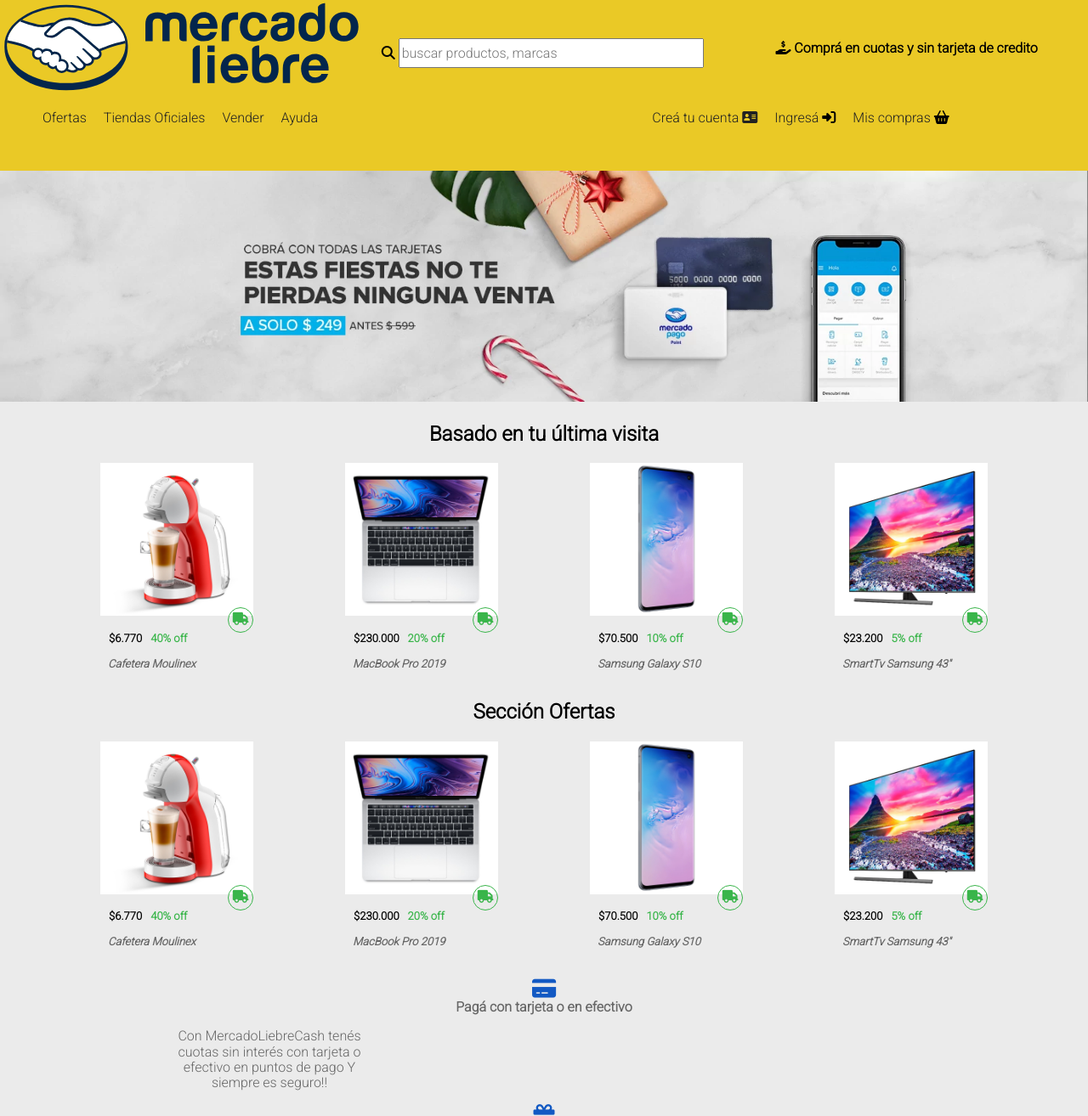
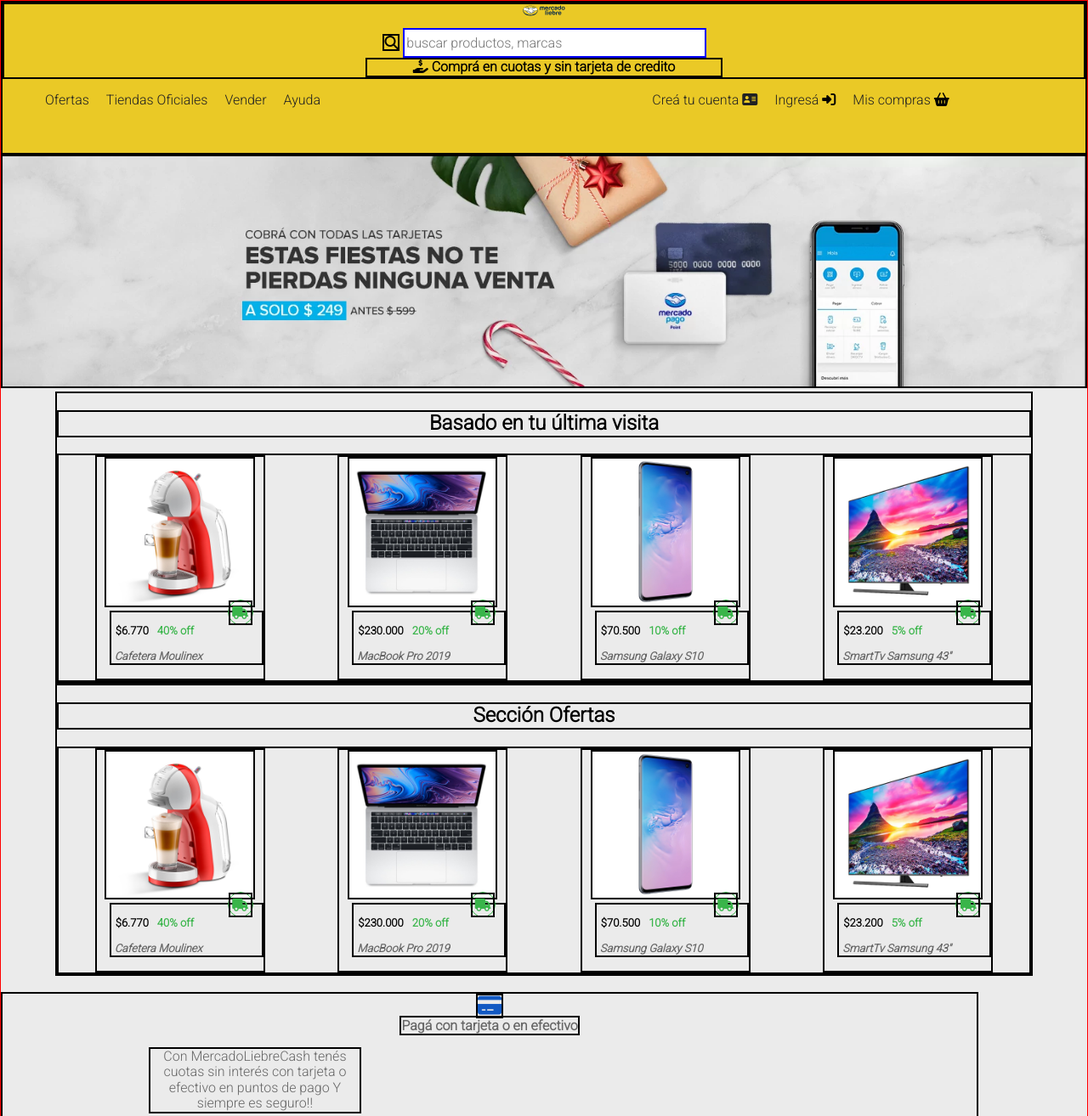
Before and after one commit to Sergio200x/mercadoliebre, a website: page views/home.html in a window 1280 px wide. Shown: the top 1314 px of the page at 85% size. Drawn offline with Linux system fonts and the light colour scheme.

Commit message:
subiendo

```diff
--- a/public/css/style.css
+++ b/public/css/style.css
@@ -11,6 +11,7 @@
     width: 100%;
     font-family: 'Roboto', sans-serif;
     margin: auto;
+    border: solid 2px black;
 
 }
 
@@ -21,6 +22,7 @@
     align-items: center;
     margin-top: 10px;
     margin-left: 0px;
+    border: solid 2px blue;
 }
 
 .barraIcono
@@ -56,6 +58,8 @@
 body
 {
     background-color: #ebebeb;
+    border: solid 1px red;
+    width: 100%;
 }
 
 
@@ -66,12 +70,14 @@
     background-color: #ebebeb;
     text-align: center;
     margin: auto;
+    border: solid 2px black;
 }
 .seccion2
 {   width: 90%;
     background-color: #ebebeb;
     text-align: center;
     margin: auto;
+    border: solid 2px black;
 }
 
 main img
@@ -79,11 +85,13 @@
     width: 90%;
     margin-bottom: 0;
     height: 90%;
+    border: solid 2px black;
 
 }
 
 h2{
     text-align: center;
+    border: solid 2px black;
 
 }
 
@@ -102,6 +110,7 @@
     position: absolute;
     right: 10px;
     top: -15px;
+
  }
 
 .carrito i
@@ -116,6 +125,7 @@
 
 .comprar{
     font-size: medium;
+    border: solid 2px black;
 }
 
 .mainarticulos1
@@ -124,6 +134,7 @@
     flex-wrap: wrap;
     align-items: center;
     justify-content: center;
+    border: solid 2px black;
 }
 
 .mainarticulos2
@@ -132,6 +143,7 @@
     flex-wrap: wrap;
     align-items: center;
     justify-content: center;
+    border: solid 2px black;
 }
 
 article
@@ -140,6 +152,7 @@
     margin:auto;
     text-align: center;
     width: 340px;
+    border: solid 2px black;
 
 
 }
@@ -152,17 +165,19 @@
     position: relative;
     padding: 0;
     margin-left:15px;
-
+    border: solid 2px black;
 }
 article i
 {   color:#39b54a ;
     margin-bottom: 10px;
+    border: solid 2px black;
 
 }
 
 .contenedorPDN
 {
-    background-color:#ebebeb;;
+    background-color:#ebebeb;
+    border: solid 2px black;;
 }
 
 
@@ -172,11 +187,14 @@
 header div i
 {
     margin-left: 20px;
+    border: solid 2px black;
 }
 
 footer
 {
     text-align: center;
+    border: solid 2px black;
+    width: 90%;
 
 }
 
@@ -185,6 +203,7 @@
   margin-left: 15%;
   margin-right:15% ;
   color: #666;
+  border: solid 2px black;
 
 }
 
@@ -192,11 +211,13 @@
 
     color:#1259c3;
     font-size: 25PX;
+    border: solid 2px black;
 }
 
 footer strong
 {
     color: #666;
+    border: solid 2px black;
 }
 
 @media (min-width:360px)
@@ -221,27 +242,36 @@
  {
      display: block;
      padding: 0;
+     border: solid 2px black;
  }
 
  .nav2div
  {
      display: block;
      padding: 0;
+     border: solid 2px black;
  }
 
  .superior
  {
-     display: flex;
+     /*display: flex;*/
+     border: solid 2px black;
  }
 
  .comprar{
     font-size: medium;
+    border: solid 2px black;
 }
 
 .logoML
 {
-    width: 33%;
+    width: 50px;
     margin: auto;
+}
+
+.logoML img
+{
+    width: 50px;
 }
 
 .barraIcono
```
